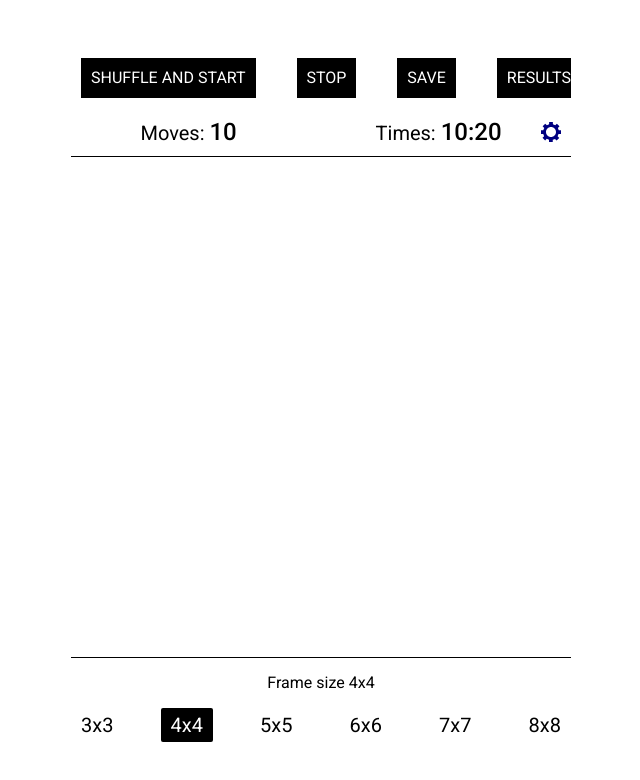
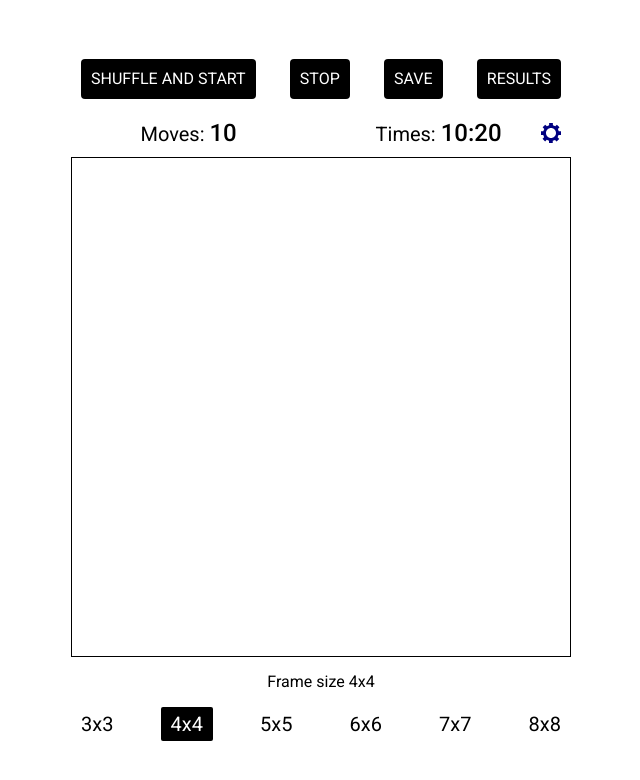
Before and after one commit to MaryAnzh/tag-game, a website built with webpack: page index.html in a window 1280 px wide. Shown: the whole page, without its empty margins (319-959 px from the left). Built offline with nearby package versions, Linux system fonts and the light colour scheme.

Commit message:
feat: add webpack

```diff
--- a/src/assets/style/style.scss
+++ b/src/assets/style/style.scss
@@ -41,7 +41,7 @@ body {
 
 header {
     width: 100%;
-    padding: 10px 10px;
+    padding: 10px 0;
     margin-bottom: 10px;
     display: flex;
     justify-content: center;
--- a/src/view/components/header/header.scss
+++ b/src/view/components/header/header.scss
@@ -1,12 +1,13 @@
 .header-list {
     width: 100%;
+    padding: 0 10px;
     display: flex;
     justify-content: space-between;
 
     &__item {
         padding: 10px 10px;
         color: white;
-        boarder-radius: 4px;
+        border-radius: 4px;
         background: black;
         text-transform: uppercase;
         cursor: pointer;
--- a/src/view/pages/main/main.scss
+++ b/src/view/pages/main/main.scss
@@ -40,9 +40,9 @@
     }
 
     &__canvas-wrap {
-        max-width: 500px;
+        max-width: 498px;
         width: 100%;
-        height: 500px;
+        height: 498px;
         margin: 10px 0;
         border: 1px solid black;
     }
```
